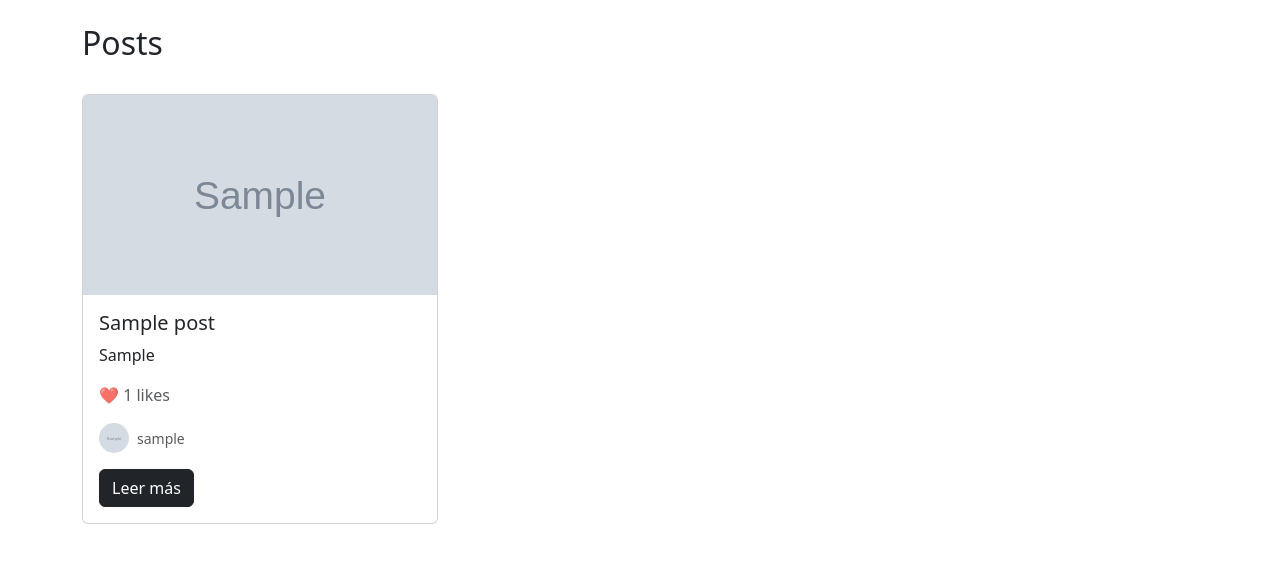
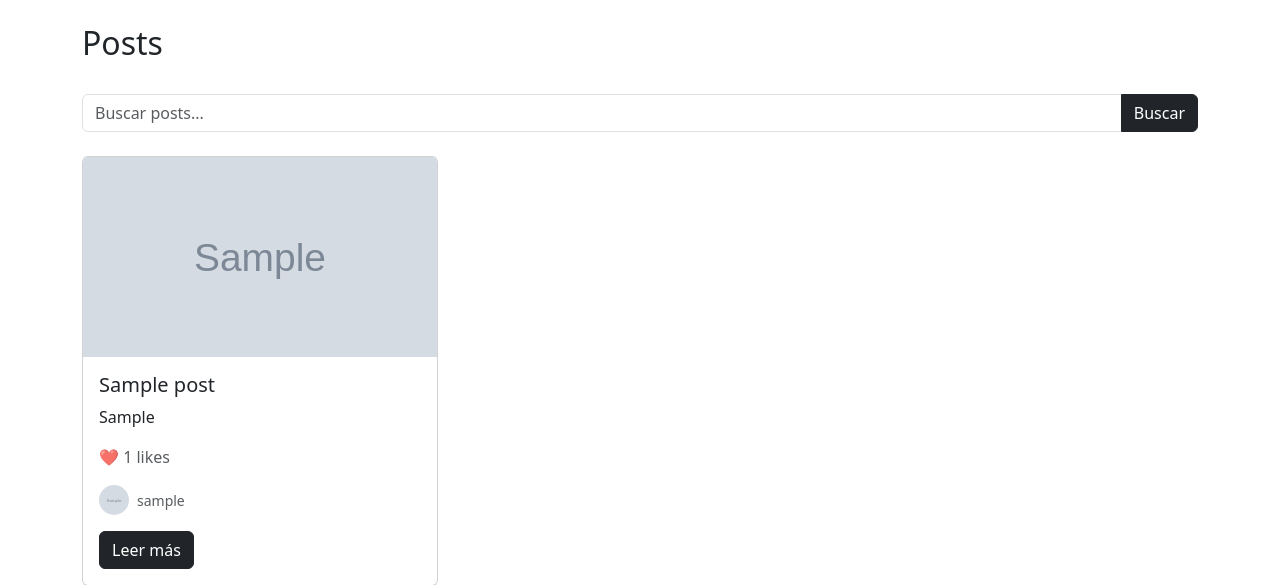
Before and after one commit to SantiImober/ProyectoFinalImober, a Django app: page /pages/ in a window 1280 px wide. Shown: the part 56-641 px from the top of the page. Run offline with Django 5.2, Linux system fonts and the light colour scheme; tables that the repository leaves empty hold one stand-in row (values such as "Sample post"); grey boxes marked "Sample" are stand-in pictures; some libraries are stand-ins or nearby versions.

Commit message:
Add search functionality

```diff
--- a/blog/views.py
+++ b/blog/views.py
@@ -22,6 +22,16 @@ class PostListView(ListView):
     template_name = 'blog/post_list.html'
     context_object_name = 'posts'
 
+    def get_queryset(self):
+        query = self.request.GET.get('q')
+        if query:
+            return Post.objects.filter(titulo__icontains=query)
+        return Post.objects.all()
+
+    def get_context_data(self, **kwargs):
+        context = super().get_context_data(**kwargs)
+        context['query'] = self.request.GET.get('q', '')
+        return context
 class PostDetailView(DetailView):
     model = Post
     template_name = 'blog/post_detail.html'
--- a/templates/blog/post_list.html
+++ b/templates/blog/post_list.html
@@ -9,6 +9,17 @@
         <a href="{% url 'post_create' %}" class="btn btn-dark">+ Nuevo Post</a>
     {% endif %}
 </div>
+
+<form method="GET" class="mb-4">
+    <div class="input-group">
+        <input type="text" name="q" value="{{ query }}" class="form-control" placeholder="Buscar posts...">
+        <button type="submit" class="btn btn-dark">Buscar</button>
+        {% if query %}
+            <a href="{% url 'post_list' %}" class="btn btn-outline-secondary">Limpiar</a>
+        {% endif %}
+    </div>
+</form>
+
 {% if posts %}
     <div class="row">
     {% for post in posts %}
@@ -38,6 +49,10 @@
     {% endfor %}
     </div>
 {% else %}
-    <p>No hay páginas aún.</p>
+    {% if query %}
+        <p>No se encontraron posts para "{{ query }}".</p>
+    {% else %}
+        <p>No hay páginas aún.</p>
+    {% endif %}
 {% endif %}
 {% endblock %}
```
